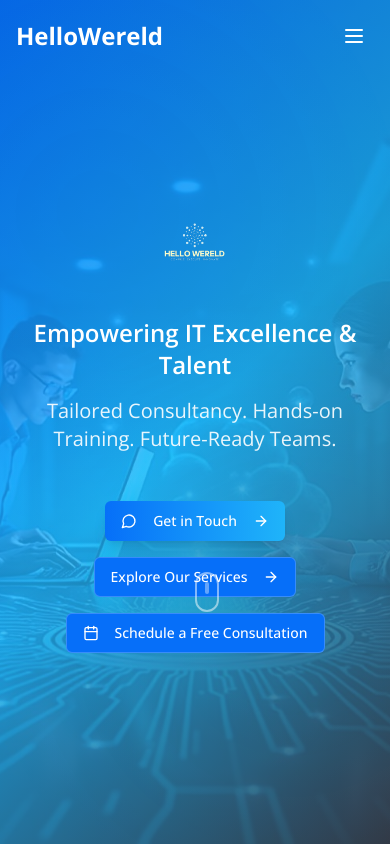
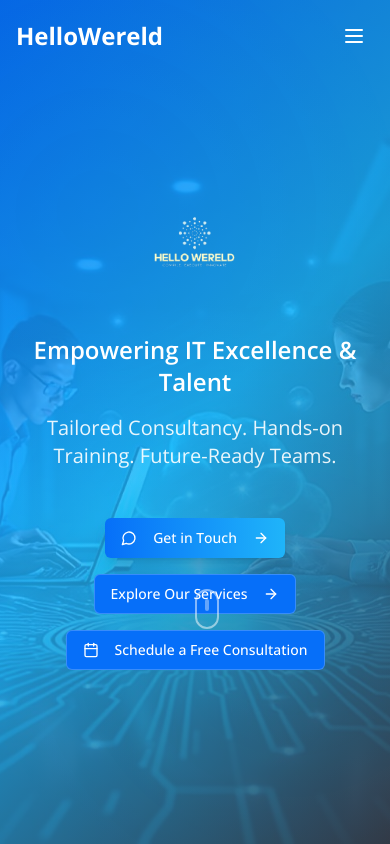
Before and after one commit to vemarahub/vemarahub.github.io, a React (Vite) app: page / in a window 390 px wide. Shown: the top 844 px of the page. Built offline with nearby package versions, Linux system fonts and the light colour scheme.

Commit message:
Update HeroSection.tsx

```diff
--- a/src/components/HeroSection.tsx
+++ b/src/components/HeroSection.tsx
@@ -31,7 +31,7 @@ const HeroSection = () => {
 <img
   src={Logo}
   alt="Hello Wereld Logo"
-  className="w-48 sm:w-56 lg:w-64 mb-6 mx-auto"
+  className="w-64 sm:w-72 lg:w-80 mb-6 mx-auto"
 />
 
 
```
